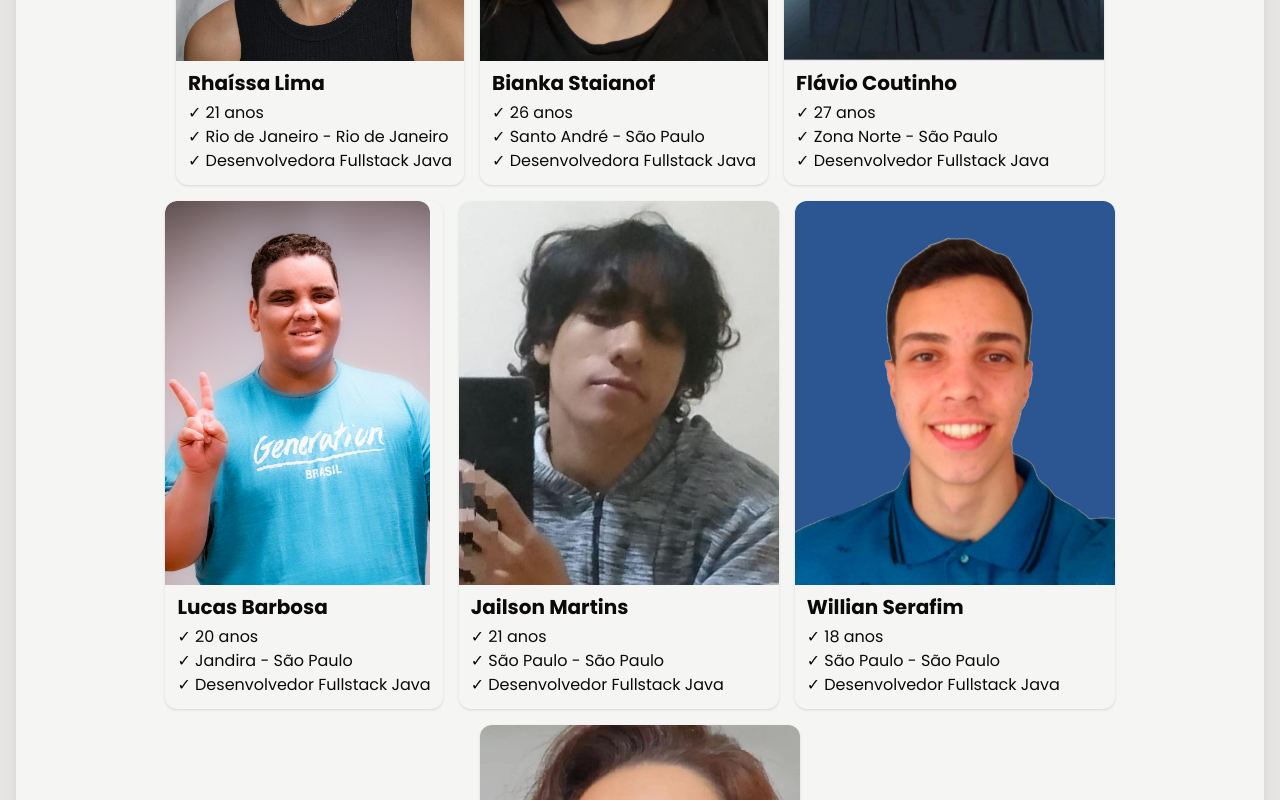
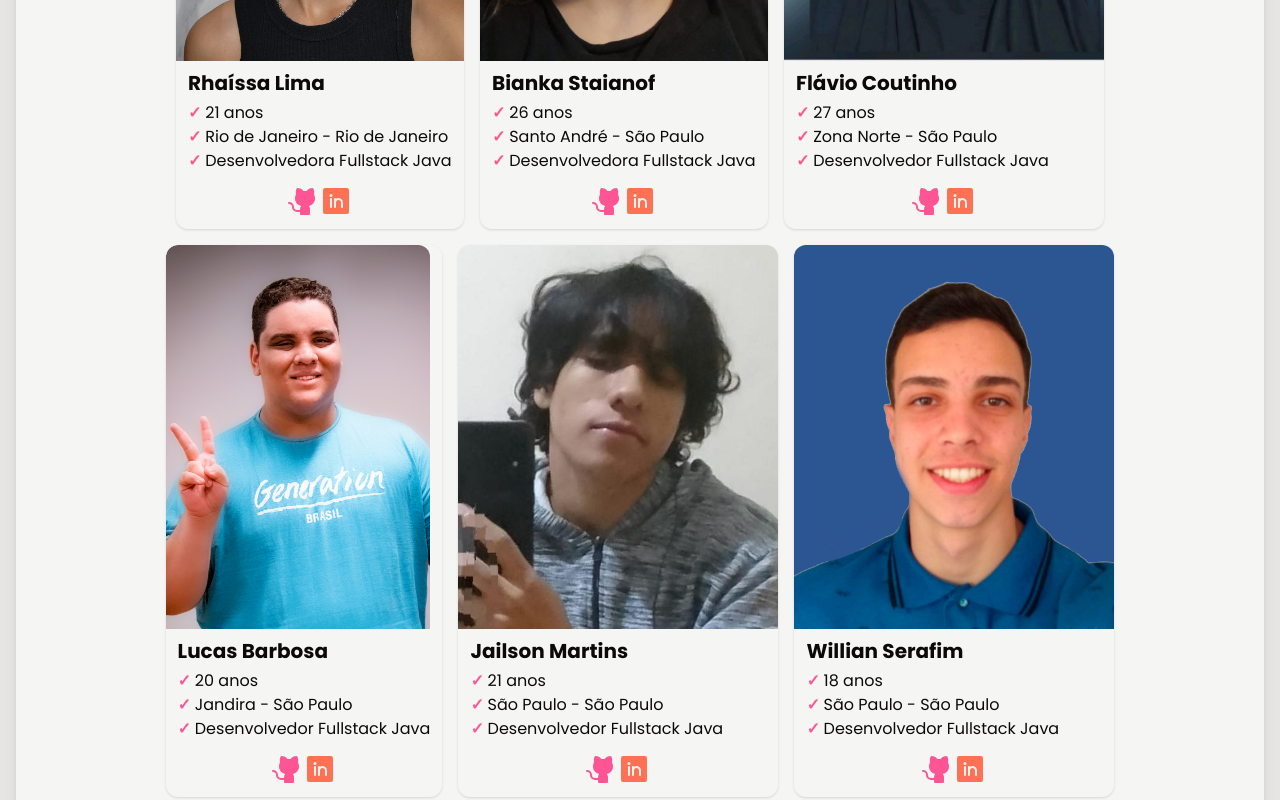
Before and after one commit to Re-Aprender/FrontEnd, a React (Vite) app: page /sobre in a window 1280 px wide. Shown: the part 1100-1900 px from the top of the page. Built offline with nearby package versions, Linux system fonts and the light colour scheme; no server answers; a web font is replaced by a local one.

Commit message:
adicionada as redes sociais dos desenvolvedores

```diff
--- a/src/pages/Sobre/Sobre.tsx
+++ b/src/pages/Sobre/Sobre.tsx
@@ -6,6 +6,7 @@ import lucas from '../../assets/lucas.jpeg'
 import flavio from '../../assets/flavio.jpeg'
 import palloma from '../../assets/palloma.jpeg'
 import jailson from '../../assets/jailson.jpeg'
+import { GithubLogo, LinkedinLogo } from '@phosphor-icons/react'
 
 function Sobre() {
   return (
@@ -35,70 +36,98 @@ function Sobre() {
             <img className='max-w-full h-96 object-cover' src={rhaissa} alt="" />
             <h3 className='px-3 pt-2 pb-1 font-bold text-xl'>Rhaíssa Lima</h3>
             <ul className='px-3 pb-3'>
-              <li>✓ 21 anos</li>
-              <li>✓ Rio de Janeiro - Rio de Janeiro</li>
-              <li>✓ Desenvolvedora Fullstack Java</li>
+              <li><span className='text-accent-pink font-semibold'>✓ </span>21 anos</li>
+              <li><span className='text-accent-pink font-semibold'>✓ </span>Rio de Janeiro - Rio de Janeiro</li>
+              <li><span className='text-accent-pink font-semibold'>✓ </span>Desenvolvedora Fullstack Java</li>
             </ul>
+            <div className='px-3 pb-3 flex items-center justify-center'>
+              <a className='text-accent-pink' href="https://github.com/rhaissabg"><GithubLogo size={32} weight={"fill"} /></a>
+              <a className='text-accent-orange' href="https://www.linkedin.com/in/rhaissabg/"><LinkedinLogo size={32} weight={"fill"} /></a>
+            </div>
           </div>
 
           <div className='max-w-80 shadow rounded-xl overflow-hidden'>
             <img className='max-w-full h-96 object-cover' src={bianka} alt="" />
             <h3 className='px-3 pt-2 pb-1 font-bold text-xl'>Bianka Staianof</h3>
             <ul className='px-3 pb-3'>
-              <li>✓ 26 anos</li>
-              <li>✓ Santo André - São Paulo</li>
-              <li>✓ Desenvolvedora Fullstack Java</li>
+              <li><span className='text-accent-pink font-semibold'>✓ </span>26 anos</li>
+              <li><span className='text-accent-pink font-semibold'>✓ </span>Santo André - São Paulo</li>
+              <li><span className='text-accent-pink font-semibold'>✓ </span>Desenvolvedora Fullstack Java</li>
             </ul>
+            <div className='px-3 pb-3 flex items-center justify-center'>
+              <a className='text-accent-pink' href="https://github.com/bonninho"><GithubLogo size={32} weight={"fill"} /></a>
+              <a className='text-accent-orange' href="https://www.linkedin.com/in/bianka-bonete-staianof-27b950b4/"><LinkedinLogo size={32} weight={"fill"} /></a>
+            </div>
           </div>
 
           <div className='max-w-80 shadow rounded-xl overflow-hidden'>
             <img className='max-w-full h-96 object-cover' src={flavio} alt="" />
             <h3 className='px-3 pt-2 pb-1 font-bold text-xl'>Flávio Coutinho</h3>
             <ul className='px-3 pb-3'>
-              <li>✓ 27 anos</li>
-              <li>✓ Zona Norte - São Paulo</li>
-              <li>✓ Desenvolvedor Fullstack Java</li>
+              <li><span className='text-accent-pink font-semibold'>✓ </span>27 anos</li>
+              <li><span className='text-accent-pink font-semibold'>✓ </span>Zona Norte - São Paulo</li>
+              <li><span className='text-accent-pink font-semibold'>✓ </span>Desenvolvedor Fullstack Java</li>
             </ul>
+            <div className='px-3 pb-3 flex items-center justify-center'>
+              <a className='text-accent-pink' href="https://github.com/Kokinho00"><GithubLogo size={32} weight={"fill"} /></a>
+              <a className='text-accent-orange' href="https://www.linkedin.com/in/flavio-coutinho-b47a42172/"><LinkedinLogo size={32} weight={"fill"} /></a>
+            </div>
           </div>
 
           <div className='max-w-80 shadow rounded-xl overflow-hidden'>
             <img className='h-96 object-cover rounded-t-xl' src={lucas} alt="" />
             <h3 className='px-3 pt-2 pb-1 font-bold text-xl'>Lucas Barbosa</h3>
             <ul className='px-3 pb-3'>
-              <li>✓ 20 anos</li>
-              <li>✓ Jandira - São Paulo</li>
-              <li>✓ Desenvolvedor Fullstack Java</li>
+              <li><span className='text-accent-pink font-semibold'>✓ </span>20 anos</li>
+              <li><span className='text-accent-pink font-semibold'>✓ </span>Jandira - São Paulo</li>
+              <li><span className='text-accent-pink font-semibold'>✓ </span>Desenvolvedor Fullstack Java</li>
             </ul>
+            <div className='px-3 pb-3 flex items-center justify-center'>
+              <a className='text-accent-pink' href="https://github.com/lucasbarbosa0217"><GithubLogo size={32} weight={"fill"} /></a>
+              <a className='text-accent-orange' href="https://linkedin.com/in/lucasbarbosa0217"><LinkedinLogo size={32} weight={"fill"} /></a>
+            </div>
           </div>
 
           <div className='max-w-80 shadow rounded-xl overflow-hidden'>
             <img className='max-w-full h-96 object-cover' src={jailson} alt="" />
             <h3 className='px-3 pt-2 pb-1 font-bold text-xl'>Jailson Martins</h3>
             <ul className='px-3 pb-3'>
-              <li>✓ 21 anos</li>
-              <li>✓ São Paulo - São Paulo</li>
-              <li>✓ Desenvolvedor Fullstack Java</li>
+              <li><span className='text-accent-pink font-semibold'>✓ </span>21 anos</li>
+              <li><span className='text-accent-pink font-semibold'>✓ </span>São Paulo - São Paulo</li>
+              <li><span className='text-accent-pink font-semibold'>✓ </span>Desenvolvedor Fullstack Java</li>
             </ul>
+            <div className='px-3 pb-3 flex items-center justify-center'>
+              <a className='text-accent-pink' href="https://github.com/jailsonmartinsfilho"><GithubLogo size={32} weight={"fill"} /></a>
+              <a className='text-accent-orange' href="https://www.linkedin.com/in/jailsonmartinsfilho/"><LinkedinLogo size={32} weight={"fill"} /></a>
+            </div>
           </div>
 
           <div className='max-w-80 shadow rounded-xl overflow-hidden'>
             <img className='max-w-full h-96 object-cover' src={willian} alt="" />
             <h3 className='px-3 pt-2 pb-1 font-bold text-xl'>Willian Serafim</h3>
             <ul className='px-3 pb-3'>
-              <li>✓ 18 anos</li>
-              <li>✓ São Paulo - São Paulo</li>
-              <li>✓ Desenvolvedor Fullstack Java</li>
+              <li><span className='text-accent-pink font-semibold'>✓ </span>18 anos</li>
+              <li><span className='text-accent-pink font-semibold'>✓ </span>São Paulo - São Paulo</li>
+              <li><span className='text-accent-pink font-semibold'>✓ </span>Desenvolvedor Fullstack Java</li>
             </ul>
+            <div className='px-3 pb-3 flex items-center justify-center'>
+              <a className='text-accent-pink' href="https://github.com/willian-seraf1m"><GithubLogo size={32} weight={"fill"} /></a>
+              <a className='text-accent-orange' href="https://www.linkedin.com/in/willian-serafim-9481782a4/"><LinkedinLogo size={32} weight={"fill"} /></a>
+            </div>
           </div>
 
           <div className='max-w-80 shadow rounded-xl overflow-hidden'>
             <img className='max-w-full h-96 object-cover' src={palloma} alt="" />
             <h3 className='px-3 pt-2 pb-1 font-bold text-xl'>Palloma Rangel</h3>
             <ul className='px-3 pb-3'>
-              <li>✓ 29 anos</li>
-              <li>✓ Rio de Janeiro - Rio de Janeiro</li>
-              <li>✓ Desenvolvedora Fullstack Java</li>
+              <li><span className='text-accent-pink font-semibold'>✓ </span>29 anos</li>
+              <li><span className='text-accent-pink font-semibold'>✓ </span>Rio de Janeiro - Rio de Janeiro</li>
+              <li><span className='text-accent-pink font-semibold'>✓ </span>Desenvolvedora Fullstack Java</li>
             </ul>
+            <div className='px-3 pb-3 flex items-center justify-center'>
+              <a className='text-accent-pink' href="https://github.com/rangeldatascientist"><GithubLogo size={32} weight={"fill"} /></a>
+              <a className='text-accent-orange' href="https://www.linkedin.com/in/pallomasilva/"><LinkedinLogo size={32} weight={"fill"} /></a>
+            </div>
           </div>
 
         </div>
```
Also changed, not shown: 1 other file (tests, documents, lock files or other folders).
